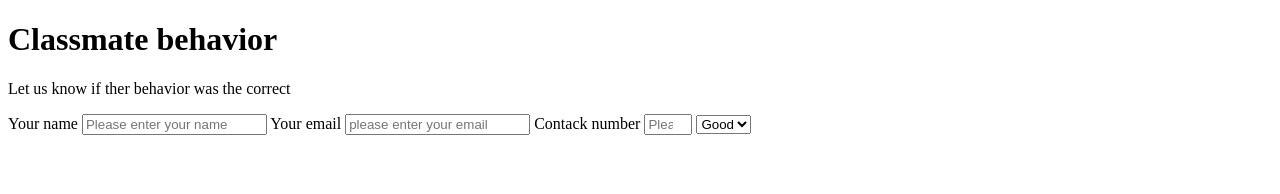
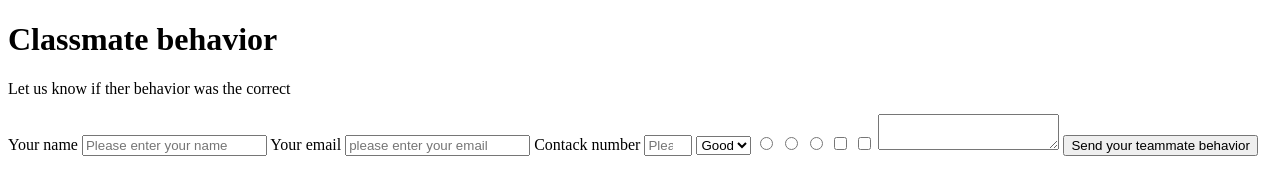
Before and after one commit to DhuruvSingh/Microverse-Trail-Dhuruv-And-Ramon, a plain HTML site: page index.html in a window 1280 px wide. Drawn offline with Linux system fonts and the light colour scheme.

Commit message:
Completing user story 14 15 16

```diff
--- a/index.html
+++ b/index.html
@@ -25,7 +25,7 @@
     <h1 id="title">Classmate behavior</h1>
   <p id="description">Let us know if ther behavior was the correct</p>
     <form id="survey-form">
-      <label for="html" id="name-label">Your name</label>
+      <label for="html"  id="name-label">Your name</label>
       <input type="text" id="name" name="name" placeholder="Please enter your name" required/>
       <label for="html" id="email-label">Your email</label>
       <input type="email" id="email" name="email" placeholder="please enter your email" required/>
@@ -35,6 +35,19 @@
         <option value="1"> Good</option>
         <option value="2">Bad</option>
       </select>
+
+      <input type="radio" name="behavior" value="Bad">
+      <input type="radio" name="behavior" value="Good">
+      <input type="radio" name="behavior" value="Excellent">
+
+      <input type="checkbox" value="Accept the termns?" />
+      <input type="checkbox" value="Something" />
+
+      <label for="Comment" id="comment"></label>
+      <textarea placeholder="Add your thoughts">
+
+      </textarea>
+      <input type="submit" value="Send your teammate behavior" id="submit">
     </form>
     <script  src="js/index.js"></script>
   </body>
```
